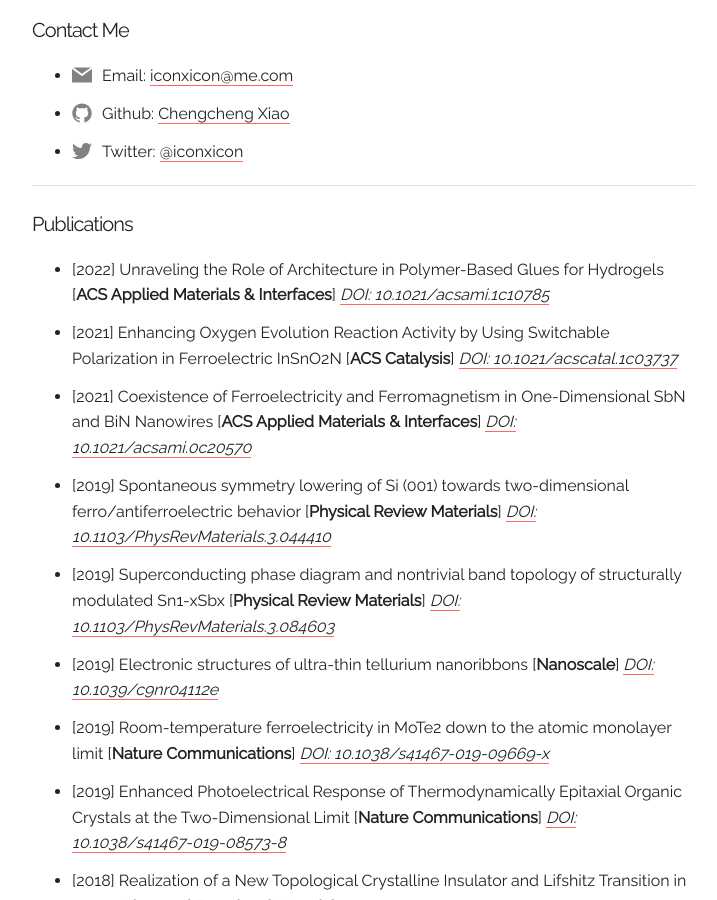
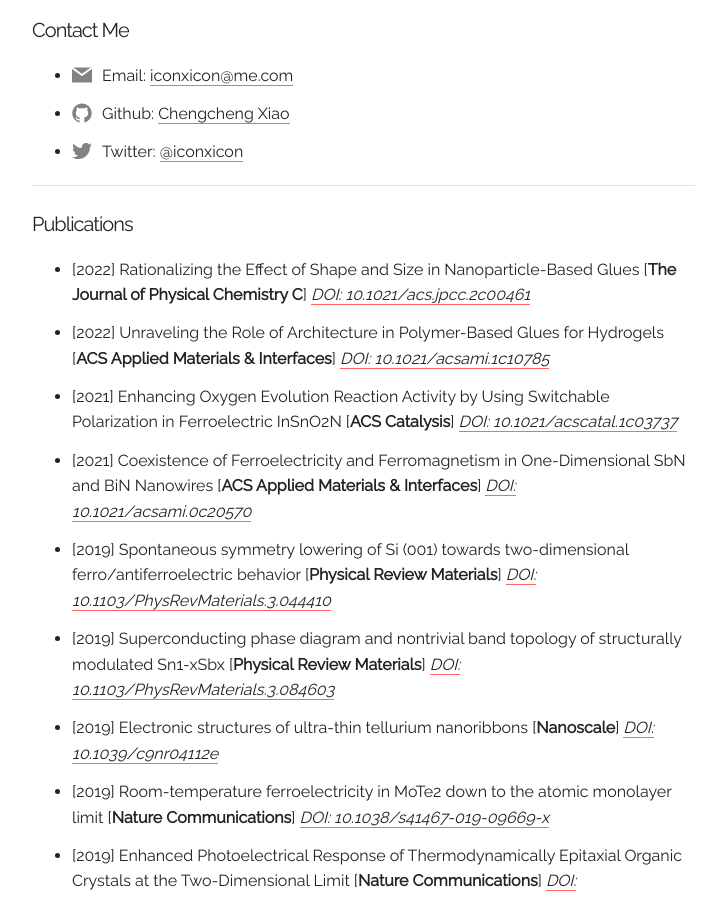
Before and after one commit to Chengcheng-Xiao/Chengcheng-Xiao.github.io, a Jekyll site: the page built from about.md, in a window 1280 px wide and 900 px high, scrolled down 531 px. Shown: the whole window, without its empty margins (160-877 px from the left). Built offline with Jekyll 4.4.1, drawn with Linux system fonts in a browser that asks for light colours; nearby versions of some CDN libraries.

Commit message:
update about.md

```diff
--- a/about.md
+++ b/about.md
@@ -70,6 +70,8 @@ My research area include (subject to expand at any moment):
 
 ### Publications
 
+ - [2022] Rationalizing the Effect of Shape and Size in Nanoparticle-Based Glues [**The Journal of Physical Chemistry C**] [_DOI: 10.1021/acs.jpcc.2c00461_](https://doi.org/10.1021/acs.jpcc.2c00461)
+
  - [2022] Unraveling the Role of Architecture in Polymer-Based Glues for Hydrogels [**ACS Applied Materials & Interfaces**] [_DOI: 10.1021/acsami.1c10785_](https://doi.org/10.1021/acsami.1c10785)
 
  - [2021] Enhancing Oxygen Evolution Reaction Activity by Using Switchable Polarization in Ferroelectric InSnO2N [**ACS Catalysis**] [_DOI: 10.1021/acscatal.1c03737_](https://doi.org/10.1021/acscatal.1c03737)
```
